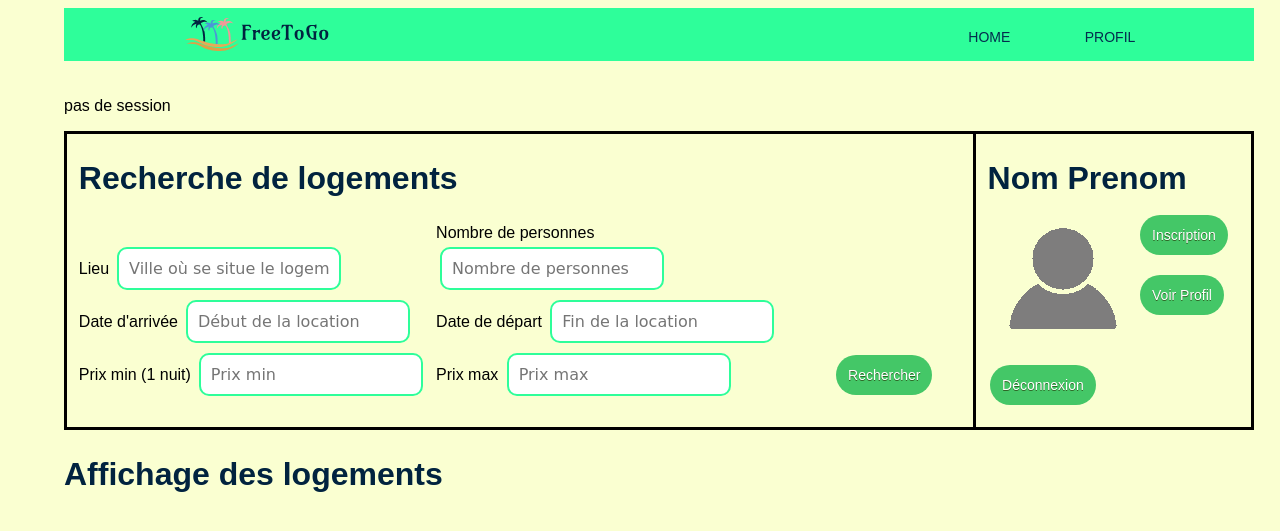
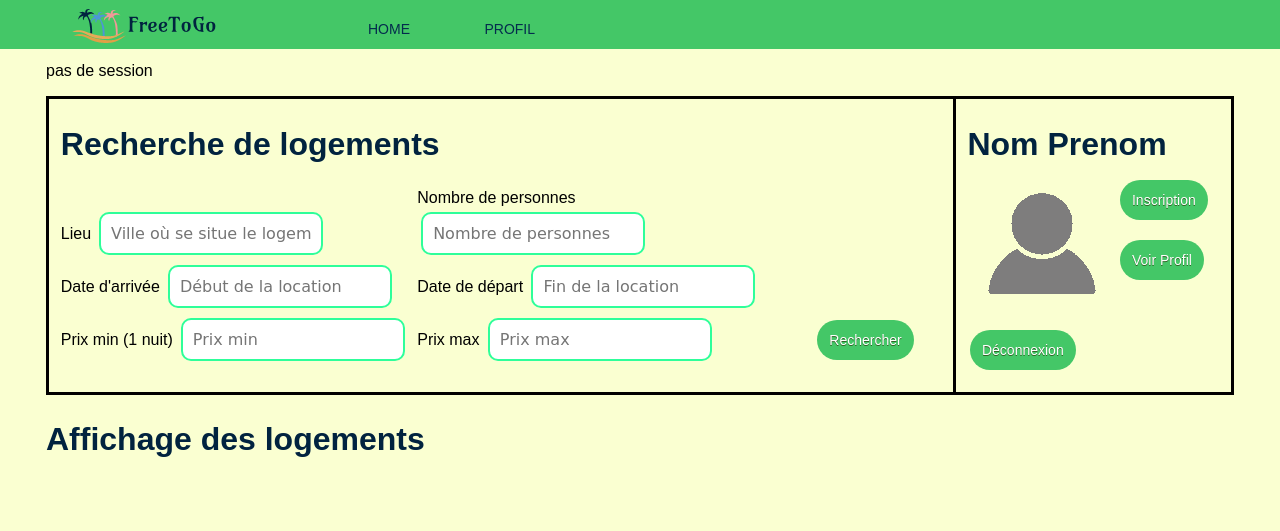
Before and after one commit to XgLsuLzRMy/FreeToGo, a PHP site: page /recherche.php in a window 1280 px wide. Shown: the top 531 px of the page. Run offline with PHP 8.4, Linux system fonts and the light colour scheme.

Commit message:
Barre de menu fixe

```diff
--- a/public_html/ajoutlogement.php
+++ b/public_html/ajoutlogement.php
@@ -10,7 +10,7 @@
 
 <body>
   <?php include('include/header.html'); ?>
-
+<div class="main">
   <!--la partie pour décrire les informations du logement -->
 
   <form>
@@ -79,5 +79,6 @@
     </section>
 
   </form>
+</div>
 </body>
 </html>
--- a/public_html/connexion.php
+++ b/public_html/connexion.php
@@ -8,6 +8,7 @@
   </head>
   <body>
     <?php include('include/header.html'); ?>
+    <div class="main">
     <?php
       if (isset($_POST["connexion"])){
         echo "<p>connexion</p>";
@@ -61,6 +62,7 @@
         <br/>
       </fieldset>
     </form>
+  </div>
   </body>
 
 
--- a/public_html/css/common.css
+++ b/public_html/css/common.css
@@ -1,16 +1,11 @@
 body {
-  margin-left: 5%;
-  margin-right: 2%;
   background: #FAFFD1;
 	font-family: 'Work Sans', sans-serif;
 	font-weight: 400;
+  margin:0;
 }
 
-header {
-  text-align: center;
-  margin-bottom: 3%;
-  background: #2EFE9A;
-}
+
 
 h1{
   display: inline;
@@ -41,40 +36,38 @@ img {
   padding: 1%;
 }
 
-.container {
-	width: 80%;
-	margin: auto;
+
+.logo {
+  float: center;
+	padding: 5px 0;
+  margin-left: 70px;
+  margin-right: 70px;
 }
 
 
-header::after {
-  content: '';
-  display: table;
-  clear: both;
+.navbar {
+  overflow: hidden;
+  position: fixed;
+  top: 0;
+  width: 100%;
+  background-color: #44c767;
+  margin-bottom:5px;
 }
 
-.logo {
-  float: left;
-	 padding: 5px 0;
-}
 
-nav {
-  float: right;
-}
-
-nav ul {
+.navbar  ul {
   margin: 0;
   padding: 0;
 }
 
-nav li {
+.navbar  li {
   display: inline-block;
   margin-left: 70px;
   padding-top: 20px;
   position: relative;
 }
 
-nav a {
+nav  a {
   color: #042c4d;
   text-decoration: none;
   text-transform: uppercase;
@@ -82,7 +75,7 @@ nav a {
 }
 
 
-nav a::before {
+nav  a::before {
   content: '';
   display: block;
   height: 5px;
@@ -93,7 +86,7 @@ nav a::before {
   transition: all ease-in-out 300ms;
 }
 
-nav a:hover::before {
+nav   a:hover::before {
   width: 100%;
 }
 
@@ -143,3 +136,9 @@ input[type="password"]{
   margin-bottom:5px;
 	border: solid 2px #2efe9a;
 }
+
+
+.main{
+  margin: 30px;
+  padding: 16px;
+}
--- a/public_html/include/header.html
+++ b/public_html/include/header.html
@@ -1,14 +1,11 @@
-<header>
-  <div class="container">
+<div class="navbar">
     <a href="recherche.php">
       <img src="images/logo.png" alt="logo du site" class="logo" />
     </a>
-    <h1 class="logo"></h1>
     <nav>
       <ul>
         <li><a href="index.php">Home</a></li>
         <li><a href="profil.php">Profil</a></li>
       </ul>
     </nav>
-  </div>
-</header>
+</div>
--- a/public_html/pageLogement.php
+++ b/public_html/pageLogement.php
@@ -9,6 +9,7 @@
 </head>
 <body>
   <?php include('include/header.html'); ?>
+  <div class="main">
   <?php
     if (isset($_GET["idLogement"])){
       echo "<p>Logement demandé : ".$_GET["idLogement"]."</p>";
@@ -70,5 +71,6 @@
   echo "<p> Pas de logement demandé...</p>";
 }
 ?>
+</div>
 </body>
 </html>
--- a/public_html/profil.php
+++ b/public_html/profil.php
@@ -34,7 +34,7 @@ $donnees = $reponse->fetch();
 </head>
 <body>
   <?php include('include/header.html'); ?>
-
+<div class="main">
 
   <!--la partie pour modifier le profil de l'utilisateur -->
 
@@ -213,6 +213,7 @@ if (isset($_POST['Enregistrer'])) {
 
 
 </section>
+</div>
 
 </body>
 </html>
--- a/public_html/recherche.php
+++ b/public_html/recherche.php
@@ -10,6 +10,7 @@
 </head>
 <body>
   <?php include('include/header.html'); ?>
+  <div class="main">
   <?php
     if (isset($_SESSION["idClient"])){
       echo "<p>".$_SESSION["idClient"]."</p>";
@@ -111,5 +112,6 @@
     }
   }
   ?>
+</div>
 </body>
 </html>
```
